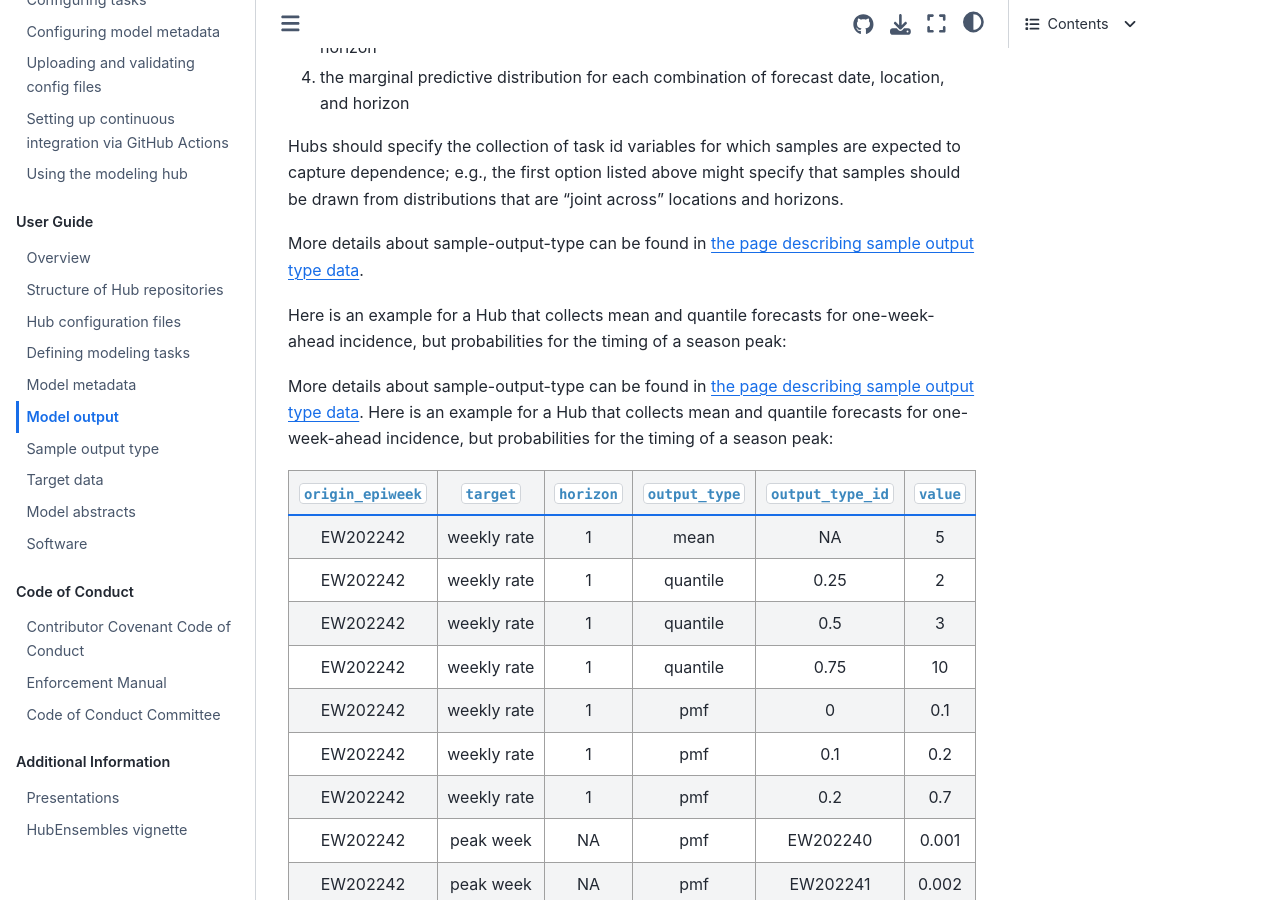
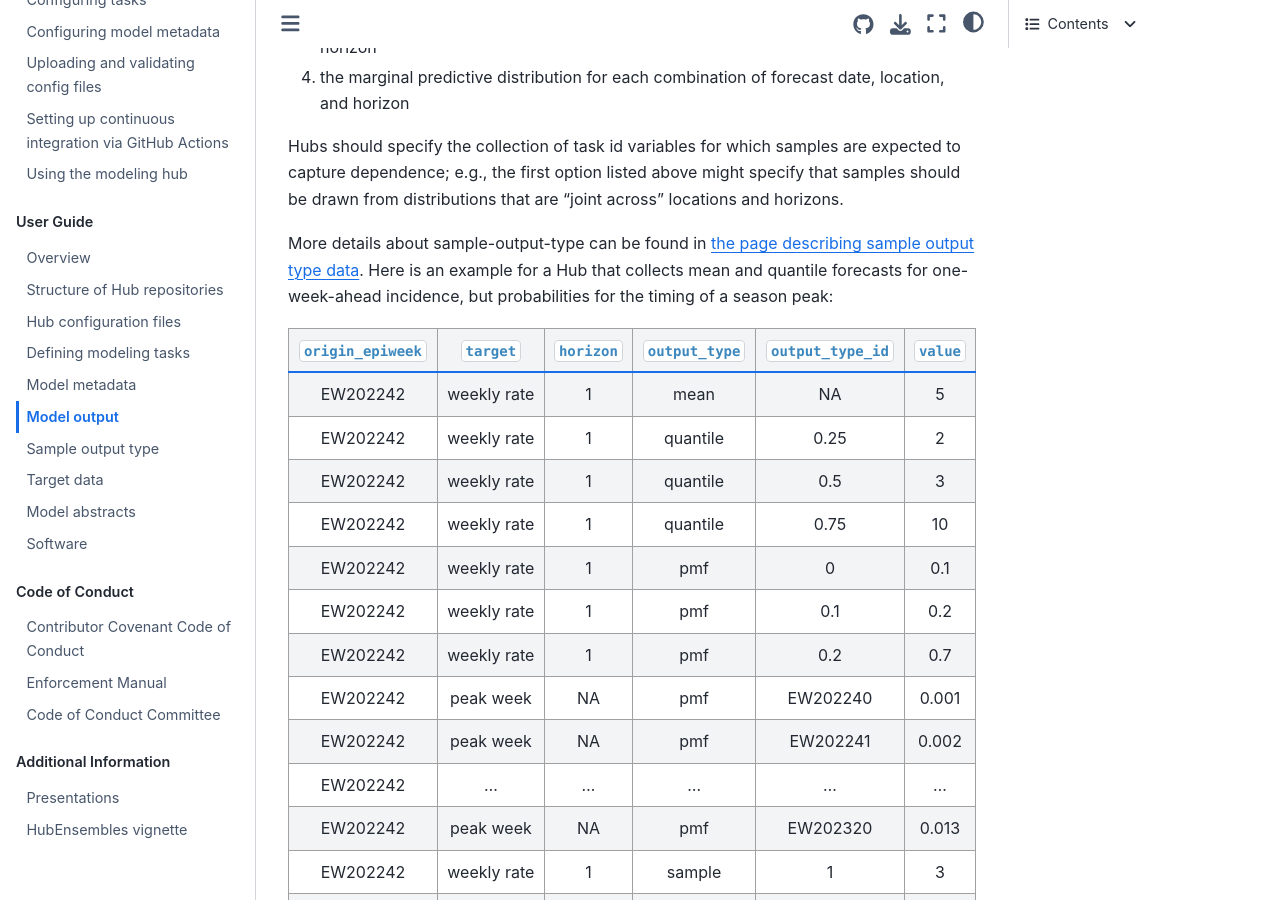
Before and after one commit to hubverse-org/hubDocs, a Sphinx documentation site: the page built from docs/source/user-guide/model-output.md, in a window 1280 px wide and 900 px high, scrolled down 2649 px. Built offline with Sphinx 7.4.7 and the Sphinx Book theme 1.1.4, drawn with Linux system fonts in a browser that asks for light colours.

Commit message:
Delete duplicate line

```diff
--- a/docs/source/user-guide/model-output.md
+++ b/docs/source/user-guide/model-output.md
@@ -63,10 +63,6 @@ We emphasize that the `mean`, `median`, `quantile`, `cdf`, and `pmf` representat
 Hubs should specify the collection of task id variables for which samples are expected to capture dependence; e.g., the first option listed above might specify that samples should be drawn from distributions that are “joint across” locations and horizons.
 
 More details about sample-output-type can be found in [the page describing sample output type data](../user-guide/sample-output-type.md).
-
-Here is an example for a Hub that collects mean and quantile forecasts for one-week-ahead incidence, but probabilities for the timing of a season peak:
-
-More details about sample-output-type can be found in [the page describing sample output type data](../user-guide/sample-output-type.md).
 Here is an example for a Hub that collects mean and quantile forecasts for one-week-ahead incidence, but probabilities for the timing of a season peak:
 
 
```
